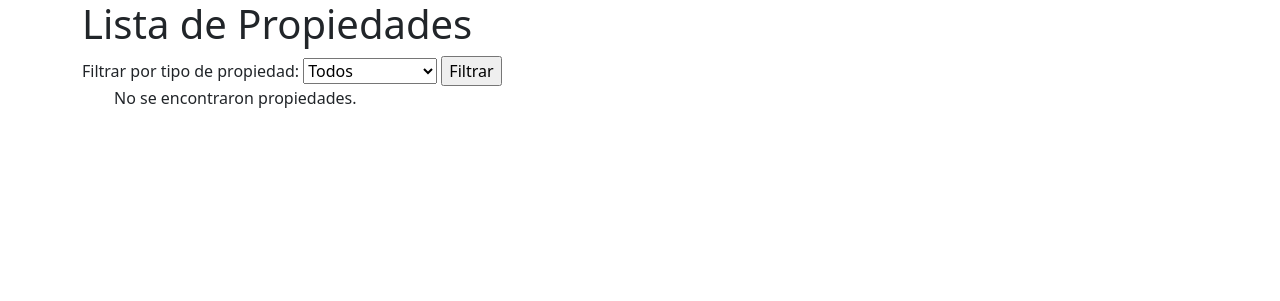
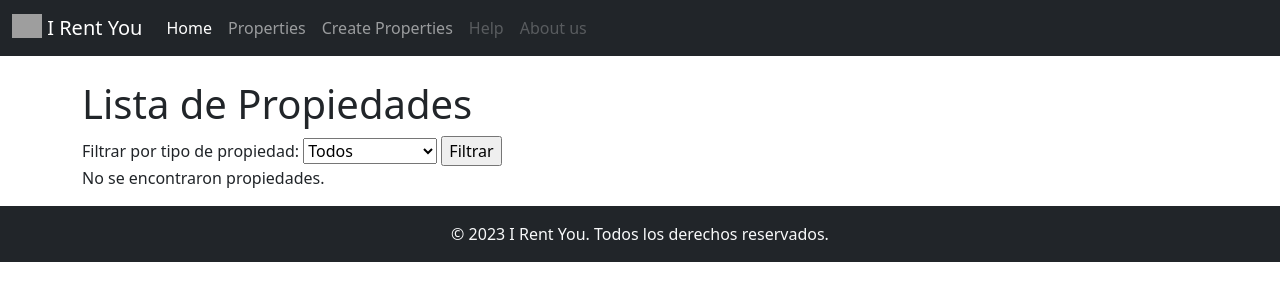
Before and after one commit to sgalle16/I-Rent-You, a Django app: page / in a window 1280 px wide. Shown: the top 301 px of the page. Run offline with Django 4.2, Linux system fonts and the light colour scheme; data that the repository does not hold is empty; grey boxes are pictures that could not be loaded.

Commit message:
added property registration feature initial and general property registration

```diff
--- a/backend/src/IRentYou/urls.py
+++ b/backend/src/IRentYou/urls.py
@@ -4,7 +4,7 @@ from django.contrib import admin
 from django.urls import path, include
 
 from property.views import (PropertyListView, PropertyDetailView, PropertyCreateView,
-                            PropertyUpdateView,PropertyDeleteView, PropertyFeatureCreateView)
+                            PropertyUpdateView,PropertyDeleteView)
 
 urlpatterns = [
     path("admin/", admin.site.urls),
@@ -15,8 +15,6 @@ urlpatterns = [
     path('property/<int:pk>/update/', PropertyUpdateView.as_view(), name="property-update"),
     path('property/<int:pk>/delete/', PropertyDeleteView.as_view(), name="property-delete"),
 
-    path('property/<int:pk>/add_feature/', PropertyFeatureCreateView.as_view(), name="add-feature")
-
 ]
 
 if settings.DEBUG:
--- a/backend/src/property/views.py
+++ b/backend/src/property/views.py
@@ -29,47 +29,46 @@ class PropertyDetailView(DetailView):
     def get_context_data(self, **kwargs):
         context = super().get_context_data(**kwargs)
 
-        # Obtener los detalles de la propiedad (PropertyFeature) relacionados con esta propiedad
-        property_details = PropertyFeature.objects.get(property=self.object)
+        # Utiliza el atributo 'features' para acceder a las características de la propiedad
+        property_details = self.object.features
 
         context['property_details'] = property_details
-        return context
-
-
-class PropertyFeatureCreateView(CreateView):
-    model = Property
-    form_class = PropertyFeatureForm  # Formulario
-    template_name = 'property/propertyfeature_form.html'
-    # Redirigir a la página de inicio después de crear una característica
-    success_url = '/'
-
-    def form_valid(self, form):
-        # Obtener la propiedad actual desde el ID de la URL
-        property_id = self.kwargs['pk']
-        property = get_object_or_404(Property, pk=property_id)
-
-        # Asignar la propiedad actual a la característica antes de guardarla
-        form.instance.property = property
-        return super().form_valid(form)
-
-    def get_context_data(self, **kwargs):
-        context = super().get_context_data(**kwargs)
-        # Obtener la propiedad actual desde el ID de la URL y pasarla al contexto
-        property_id = self.kwargs['pk']
-        property = get_object_or_404(Property, pk=property_id)
-        context['property'] = property
         return context
 
 
 class PropertyCreateView(CreateView):
     form_class = PropertyForm
     model = Property
-    success_url = '/'
+    template_name = 'property/property_create.html'
+    success_url = reverse_lazy('property-list')
+
+    def form_valid(self, form):
+        # Asigna el usuario(lessor) actual como propietario al crear la propiedad
+        # (PARA ESTO ES NECESARIO ESTAR AUTENTICADOS. LO CUAL AUN NO ESTA IMPLEMENTADO)
+        # form.instance.owner = self.request.user
+
+        # Validación de campos requeridos
+        if not form.is_valid():
+            return self.form_invalid(form)
+
+        # Guarda la propiedad
+        response = super().form_valid(form)
+
+        # Si el formulario de características es válido, guarda las características de la propiedad
+        feature_form = PropertyFeatureForm(self.request.POST)
+        if feature_form.is_valid():
+            feature = feature_form.save(commit=False)
+            feature.property = self.object  # 'self.object' contiene la propiedad recién creada
+            feature.save()
+
+        return response
 
     def get_context_data(self, **kwargs):
         context = super().get_context_data(**kwargs)
         context.update({
-            'view_type': 'crear'
+            'view_type': 'Crear',
+            # Agrega un formulario de características vacío al contexto
+            'feature_form': PropertyFeatureForm()
         })
         return context
 
@@ -77,16 +76,30 @@ class PropertyCreateView(CreateView):
 class PropertyUpdateView(UpdateView):
     form_class = PropertyForm
     model = Property
+    template_name = 'property/property_update.html'
     success_url = '/'
 
     def get_context_data(self, **kwargs):
         context = super().get_context_data(**kwargs)
         context.update({
-            'view_type': 'actualizar'
+            'view_type': 'Actualizar',
+            # Proporciona una instancia para editar características
+            'feature_form': PropertyFeatureForm(instance=self.object.features),
+
         })
         return context
+
+    def form_valid(self, form):
+        response = super().form_valid(form)
+        feature_form = PropertyFeatureForm(
+            self.request.POST, instance=self.object.features)
+        if feature_form.is_valid():
+            feature_form.save()
+
+        return response
 
 
 class PropertyDeleteView(DeleteView):
     model = Property
+    template_name = 'property/property_delete.html'
     success_url = '/'
--- a/backend/src/templates/base.html
+++ b/backend/src/templates/base.html
@@ -1,18 +1,78 @@
-<!DOCTYPE html>
+<!doctype html>
 <html lang="en">
   <head>
     <meta charset="utf-8">
     <meta name="viewport" content="width=device-width, initial-scale=1">
-    <title>I Rent You</title>
+    <meta name="description" content="">
+    <meta name="author" content="Mark Otto, Jacob Thornton, and Bootstrap contributors">
+    <meta name="generator" content="Hugo 0.104.2">
+    <title>I RENT YOU</title>
     <link href="https://cdn.jsdelivr.net/npm/bootstrap@5.3.1/dist/css/bootstrap.min.css" rel="stylesheet" integrity="sha384-4bw+/aepP/YC94hEpVNVgiZdgIC5+VKNBQNGCHeKRQN+PtmoHDEXuppvnDJzQIu9" crossorigin="anonymous">
+
+
+        <!-- Favicons -->
+    <link rel="apple-touch-icon" href="/docs/5.2/assets/img/favicons/apple-touch-icon.png" sizes="180x180">
+    <link rel="icon" href="/docs/5.2/assets/img/favicons/favicon-32x32.png" sizes="32x32" type="image/png">
+    <link rel="icon" href="/docs/5.2/assets/img/favicons/favicon-16x16.png" sizes="16x16" type="image/png">
+    <link rel="manifest" href="/docs/5.2/assets/img/favicons/manifest.json">
+    <link rel="mask-icon" href="/docs/5.2/assets/img/favicons/safari-pinned-tab.svg" color="#712cf9">
+    <link rel="icon" href="/docs/5.2/assets/img/favicons/favicon.ico">
+    <meta name="theme-color" content="#712cf9">
+
+
+
   </head>
 <body>
+<nav class="navbar navbar-expand-md navbar-dark bg-dark mb-4">
+  <div class="container-fluid">
+    <a class="navbar-brand" href="{% url 'property-list' %}">
+      {% load static %}
+      <img
+        src="{% static '#' %}"
+        alt=""
+        width="30"
+        height="24"
+        class="d-inline-block align-text-top"
+      />
+      I Rent You
+    </a>
+    <button class="navbar-toggler" type="button" data-bs-toggle="collapse" data-bs-target="#navbarCollapse" aria-controls="navbarCollapse" aria-expanded="false" aria-label="Toggle navigation">
+      <span class="navbar-toggler-icon"></span>
+    </button>
+    <div class="collapse navbar-collapse" id="navbarCollapse">
+      <ul class="navbar-nav me-auto mb-2 mb-md-0">
+        <li class="nav-item">
+          <a class="nav-link active" aria-current="page" href="{% url 'property-list' %}">Home</a>
+        </li>
+        <li class="nav-item">
+          <a class="nav-link" href="{% url 'property-list' %}">Properties</a>
+        </li>
+        <li class="nav-item">
+          <a class="nav-link" href="{% url 'property-create' %}">Create Properties</a>
+        </li>
+        <li class="nav-item">
+          <a class="nav-link disabled">Help</a>
+        </li>
+        <li class="nav-item">
+          <a class="nav-link disabled">About us</a>
+        </li>
+      </ul>
+    </div>
+  </div>
+</nav>
 
 {% block content %}
 
 
-    {% endblock  %}
+{% endblock content %}
+
+<footer class="footer mt-auto py-3 bg-dark">
+        <div class="container text-center">
+            <span class="text-light">© 2023 I Rent You. Todos los derechos reservados.</span>
+        </div>
+</footer>
 
 <script src="https://cdn.jsdelivr.net/npm/bootstrap@5.3.1/dist/js/bootstrap.bundle.min.js" integrity="sha384-HwwvtgBNo3bZJJLYd8oVXjrBZt8cqVSpeBNS5n7C8IVInixGAoxmnlMuBnhbgrkm" crossorigin="anonymous"></script>
+
 </body>
 </html>
--- a/backend/src/templates/property/property_form.html
+++ b/backend/src/templates/property/property_form.html
@@ -6,7 +6,7 @@
     <form method="POST" enctype="multipart/form-data">
         {% csrf_token %}
         {{form.as_p}}
-        <button type="submit" class="btn btn-primary">{{view_type|title}}</button>
+        <button type="submit" class="btn btn-primary">{{view_type|title}} propiedad</button>
     </form>
 </div>
 {% endblock content %}
--- a/backend/src/templates/property/property_list.html
+++ b/backend/src/templates/property/property_list.html
@@ -15,18 +15,23 @@
     <input type="submit" value="Filtrar" />
   </form>
 
-  <ul>
-    {% for property in properties %}
-    <li>
-      <h2>{{ property.type_of_property}} {{ property.description}}</h2>
-      <p><strong>Ubicación:</strong> {{ property.location }}</p>
-      <p><strong>Precio de Alquiler:</strong> {{ property.rental_price }}</p>
-      <p><strong>Disponibilidad:</strong> {{ property.availability }}</p>
-      <img src="{{ property.images.url }}" alt="Imagen de la propiedad" />
-    </li>
+  <div class="row row-cols-1 row-cols-md-3 g-4">
+  {% for property in properties %}
+    <div class="col mb-4" "mb-4">
+      <div class="card" >
+        <img src="{{ property.images.url }}" class="card-img-top img-fluid" alt="Imagen de la propiedad" style="max-height: 400px;" />
+        <div class="card-body">
+          <h2 class="card-title">{{ property.type_of_property }} {{ property.description }}</h2>
+          <p class="card-text"><strong>Ubicación:</strong> {{ property.location }}</p>
+          <p class="card-text"><strong>Precio de Alquiler:</strong> {{ property.rental_price }}</p>
+          <p class="card-text"><strong>Disponibilidad:</strong> {{ property.availability }}</p>
+          <a href="{% url 'property-detail' pk=property.id %}" class="btn btn-primary">Details</a>
+        </div>
+      </div>
+    </div>
     {% empty %}
-    <p>No se encontraron propiedades.</p>
-    {% endfor %}
-  </ul>
+    <p class="col-12">No se encontraron propiedades.</p>
+  {% endfor %}
+  </div>
 </div>
 {% endblock content %}
```
Also changed, not shown: backend/src/property/forms.py (+8 -1 lines), backend/src/templates/property/property_confirm_delete.html (+4 -6 lines), backend/src/templates/property/property_create.html (+22 -0 lines), backend/src/templates/property/property_delete.html (+8 -6 lines), backend/src/templates/property/property_update.html (+17 -5 lines), backend/src/templates/property/propertyfeature_form.html (deleted, +0 -11 lines). Lines whose indentation alone changed are shown as unchanged.
